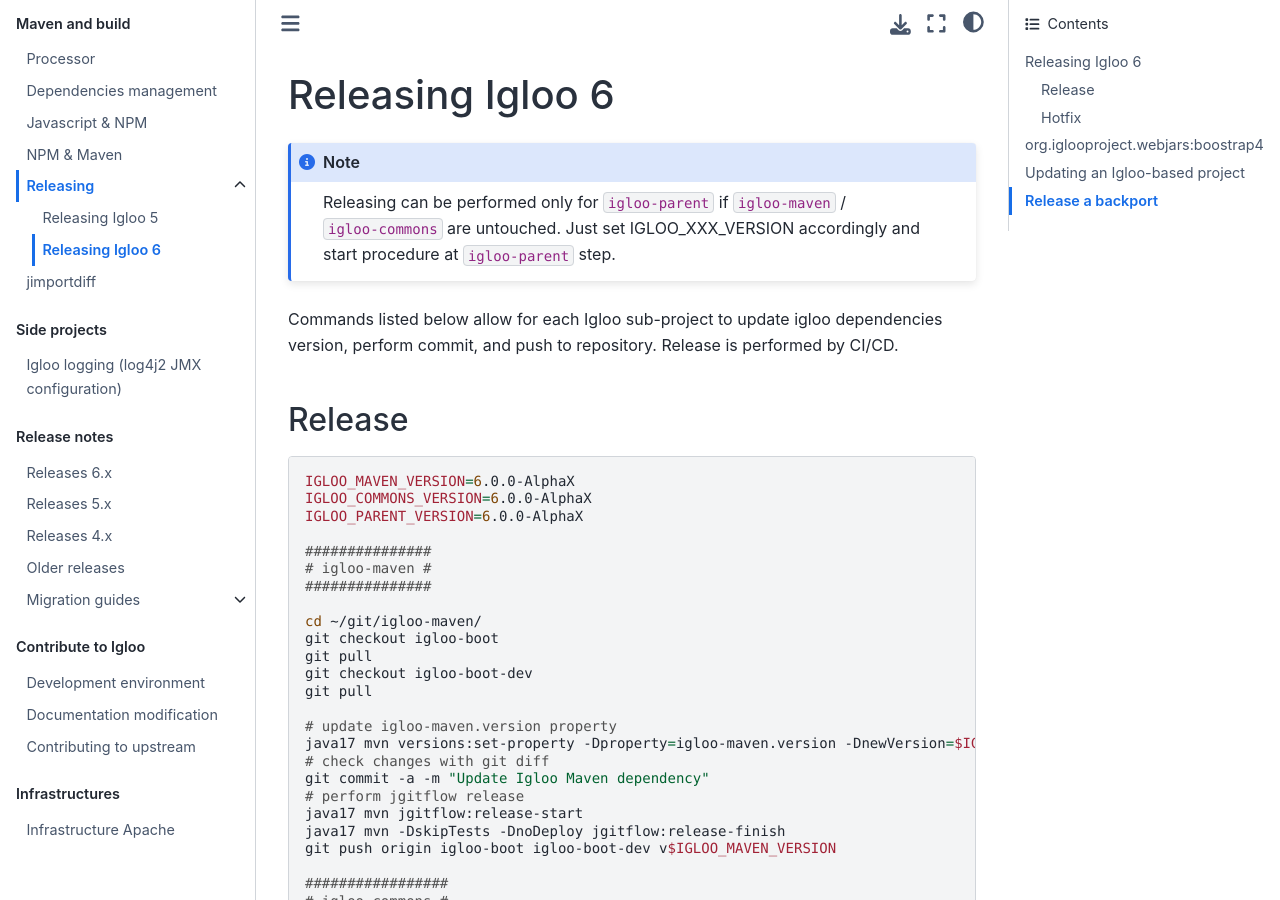
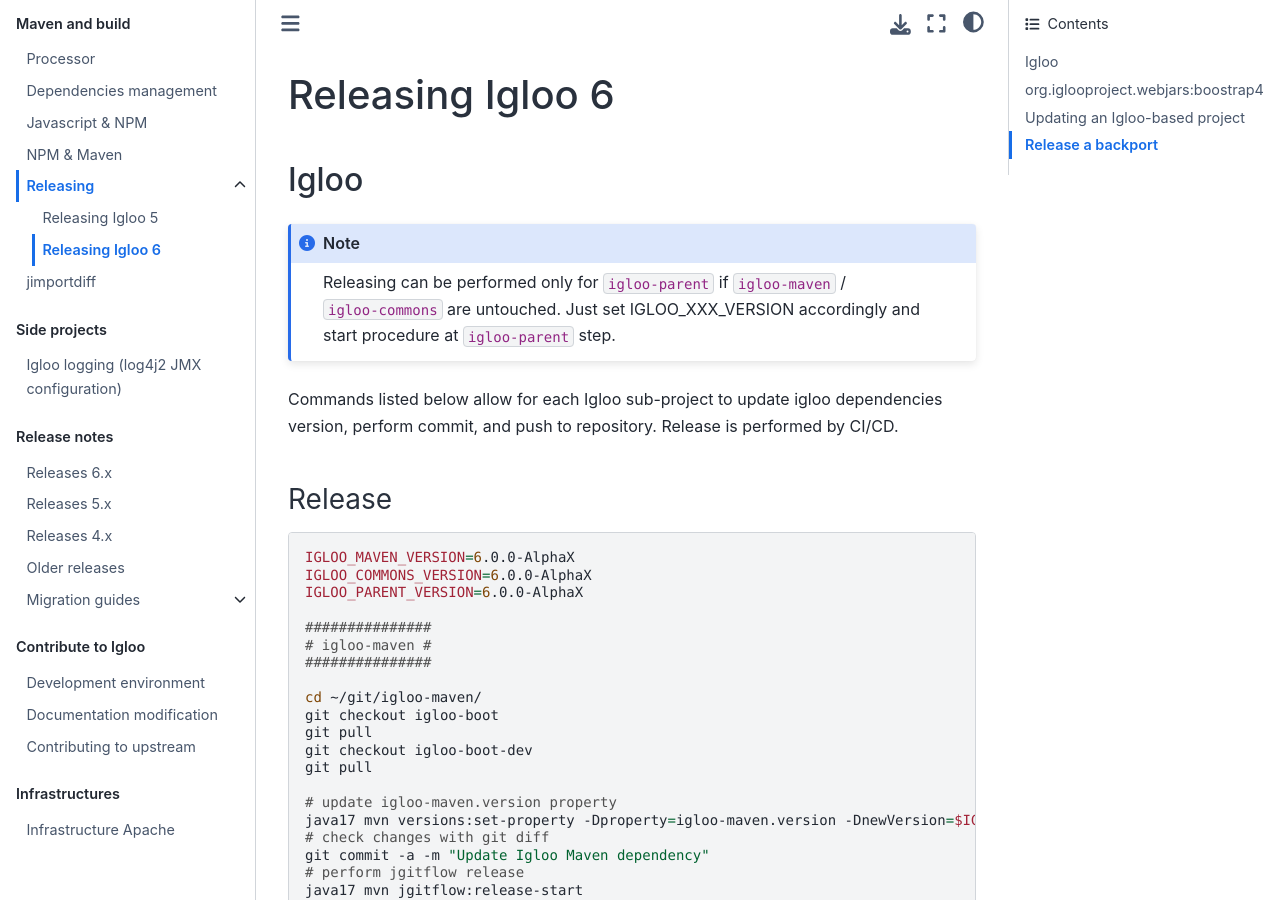
Before and after one commit to igloo-project/igloo-doc, a Sphinx documentation site: the page built from source/maven/releasing/releasing-v6.md, in a window 1280 px wide and 900 px high. Built offline with Sphinx 7.4.7 and the Sphinx Book theme 1.1.4, drawn with Linux system fonts in a browser that asks for light colours.

Commit message:
Fix level

````diff
--- a/source/maven/releasing/releasing-v6.md
+++ b/source/maven/releasing/releasing-v6.md
@@ -1,4 +1,6 @@
 # Releasing Igloo 6
+
+## Igloo
 
 ```{note}
 Releasing can be performed only for `igloo-parent` if `igloo-maven` / `igloo-commons` are untouched.
@@ -8,7 +10,7 @@
 Commands listed below allow for each Igloo sub-project to update igloo dependencies version, perform commit,
 and push to repository. Release is performed by CI/CD.
 
-## Release
+### Release
 
 ```bash
 IGLOO_MAVEN_VERSION=6.0.0-AlphaX
@@ -114,25 +116,25 @@
 git push
 ```
 
-## Hotfix
+### Hotfix
 
 ```{note}
 TODO
 ```
 
-# org.iglooproject.webjars:boostrap4
+## org.iglooproject.webjars:boostrap4
 
 ```{note}
 TODO
 ```
 
-# Updating an Igloo-based project
+## Updating an Igloo-based project
 
 ```{note}
 TODO
 ```
 
-# Release a backport
+## Release a backport
 
 ```{note}
 TODO
````
